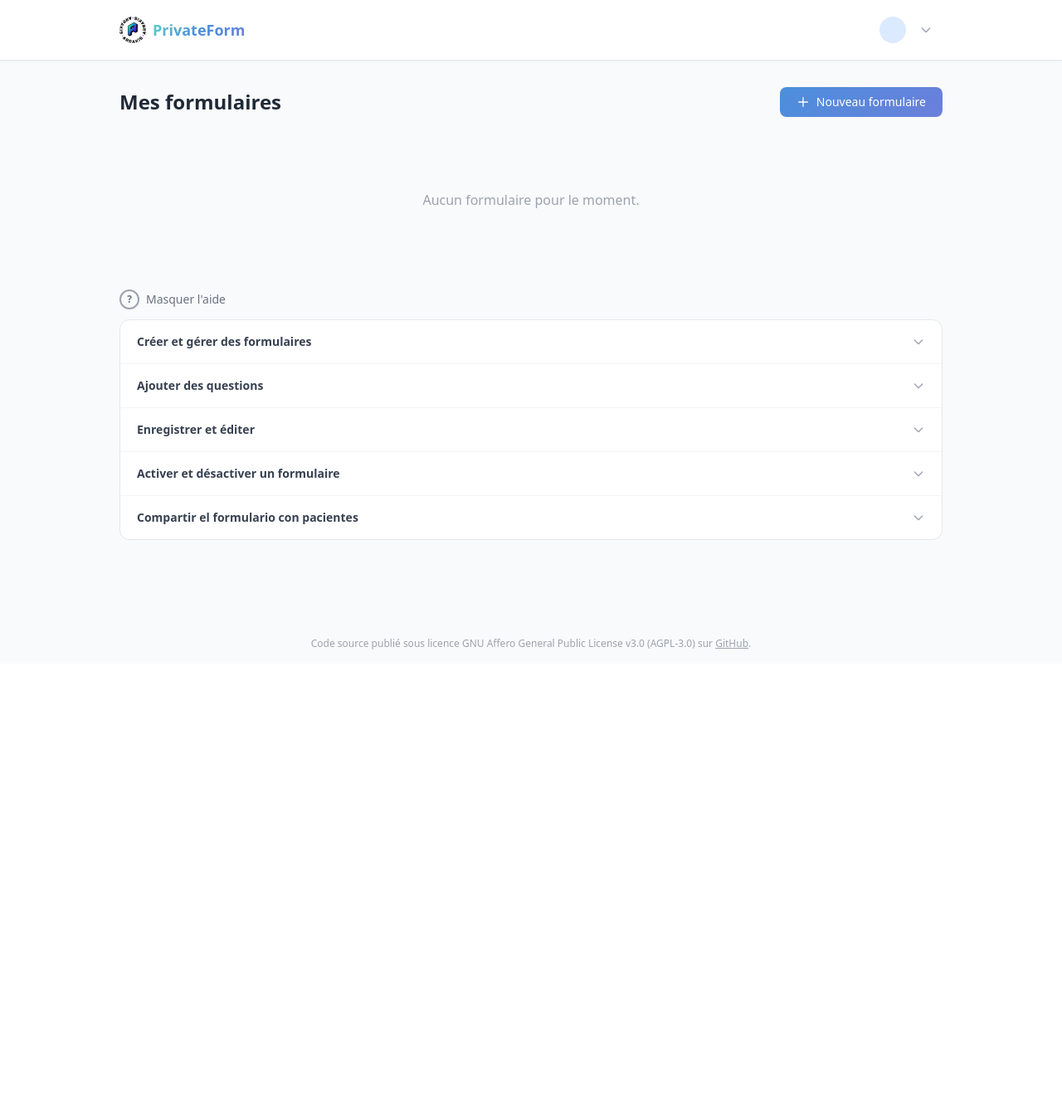
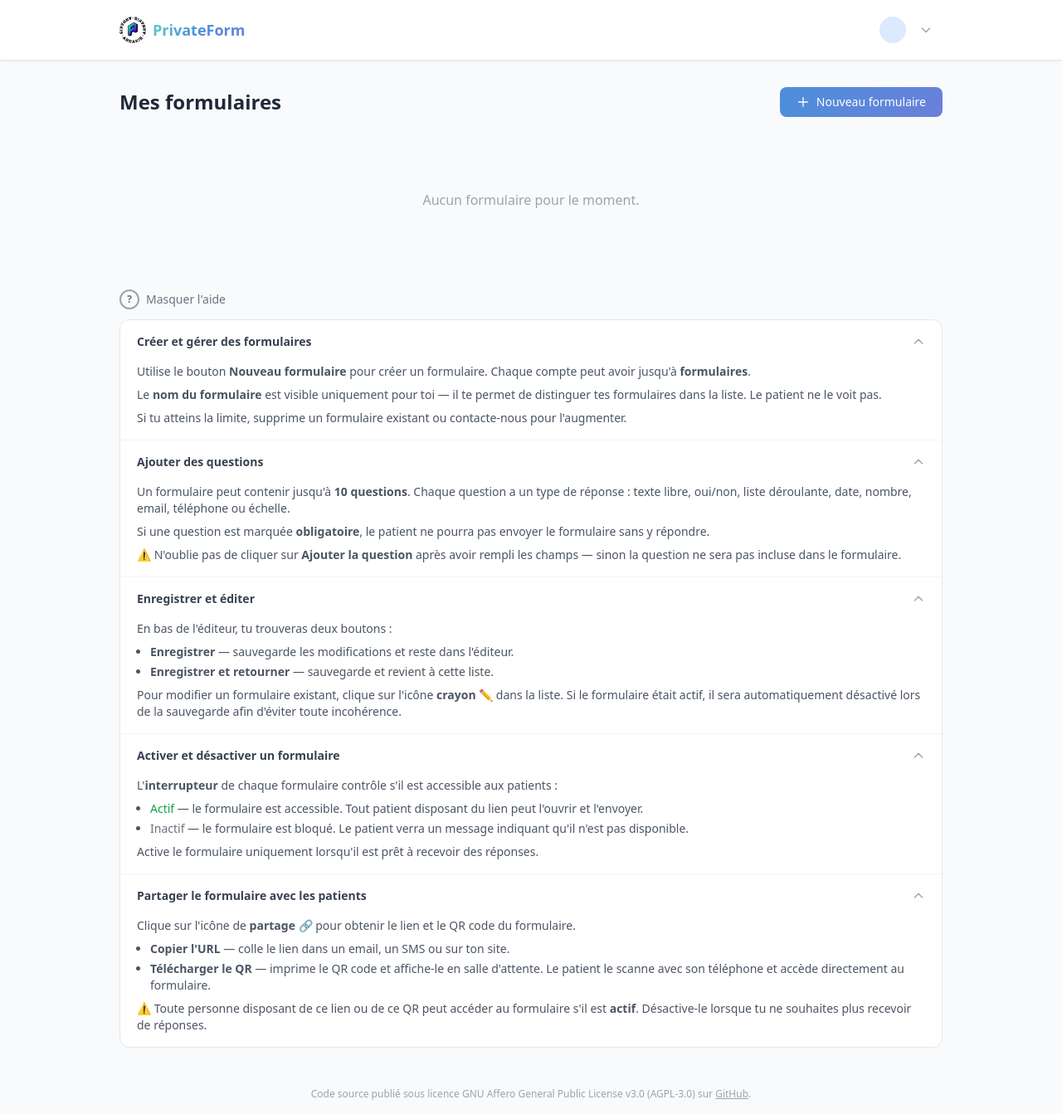
Before and after one commit to Arrakis-IT/PrivateForm, a FastAPI app: template app/templates/forms/home.html in a window 1280 px wide. Shown: the whole page at 83% size. Before the commit the page ends 783 px from the top, so only its background shows below. Run offline with FastAPI, Linux system fonts and the light colour scheme; the template is opened without the code that fills it, so the values that code supplies are empty; parts of the project's set-up code (start-up, migrations or seed data) failed here and were passed over; some libraries are stand-ins or nearby versions.

Commit message:
fix: translations and help uncollapsed by default

```diff
--- a/app/templates/forms/home.html
+++ b/app/templates/forms/home.html
@@ -195,12 +195,12 @@
                     <svg id="help-3-icon" class="w-4 h-4 text-gray-400 transition-transform" fill="none" stroke="currentColor" viewBox="0 0 24 24"><path stroke-linecap="round" stroke-linejoin="round" stroke-width="2" d="M19 9l-7 7-7-7"/></svg>
                 </button>
                 <div id="help-3" class="px-5 pb-4 text-sm text-gray-600 space-y-2" style="display:none;">
-                    <p>En bas del editor tienes dos botones:</p>
+                    <p>En bas de l'éditeur, tu trouveras deux boutons :</p>
                     <ul class="list-disc pl-4 space-y-1">
-                        <li><strong>Enregistrer</strong> — guarda los cambios y se queda en el editor.</li>
-                        <li><strong>Enregistrer et retourner</strong> — guarda y vuelve a esta lista.</li>
+                        <li><strong>Enregistrer</strong> — sauvegarde les modifications et reste dans l'éditeur.</li>
+                        <li><strong>Enregistrer et retourner</strong> — sauvegarde et revient à cette liste.</li>
                     </ul>
-                    <p>Para editar un formulario ya creado, haz clic en el icono de <strong>lápiz ✏️</strong> en la lista. Si el formulario estaba activo, se desactivará automáticamente al guardar para evitar inconsistencias.</p>
+                    <p>Pour modifier un formulaire existant, clique sur l'icône <strong>crayon ✏️</strong> dans la liste. Si le formulaire était actif, il sera automatiquement désactivé lors de la sauvegarde afin d'éviter toute incohérence.</p>
                 </div>
             </div>
 
@@ -211,28 +211,28 @@
                     <svg id="help-4-icon" class="w-4 h-4 text-gray-400 transition-transform" fill="none" stroke="currentColor" viewBox="0 0 24 24"><path stroke-linecap="round" stroke-linejoin="round" stroke-width="2" d="M19 9l-7 7-7-7"/></svg>
                 </button>
                 <div id="help-4" class="px-5 pb-4 text-sm text-gray-600 space-y-2" style="display:none;">
-                    <p>El <strong>interruptor</strong> de cada formulario controla si está accesible para los pacientes:</p>
+                    <p>L'<strong>interrupteur</strong> de chaque formulaire contrôle s'il est accessible aux patients :</p>
                     <ul class="list-disc pl-4 space-y-1">
-                        <li><span class="text-green-600 font-medium">Actif</span> — el formulario es accesible. Cualquier paciente con el enlace puede abrirlo y enviarlo.</li>
-                        <li><span class="text-gray-500 font-medium">Inactif</span> — el formulario está bloqueado. El paciente verá un mensaje de que no está disponible.</li>
+                        <li><span class="text-green-600 font-medium">Actif</span> — le formulaire est accessible. Tout patient disposant du lien peut l'ouvrir et l'envoyer.</li>
+                        <li><span class="text-gray-500 font-medium">Inactif</span> — le formulaire est bloqué. Le patient verra un message indiquant qu'il n'est pas disponible.</li>
                     </ul>
-                    <p>Activa el formulario solo cuando esté listo para recibir respuestas.</p>
+                    <p>Active le formulaire uniquement lorsqu'il est prêt à recevoir des réponses.</p>
                 </div>
             </div>
 
             <!-- Section 5 -->
             <div>
                 <button onclick="toggleSection('help-5')" class="w-full flex items-center justify-between px-5 py-4 text-left hover:bg-gray-50 transition-colors">
-                    <span class="text-sm font-semibold text-gray-700">Compartir el formulario con pacientes</span>
+                    <span class="text-sm font-semibold text-gray-700">Partager le formulaire avec les patients</span>
                     <svg id="help-5-icon" class="w-4 h-4 text-gray-400 transition-transform" fill="none" stroke="currentColor" viewBox="0 0 24 24"><path stroke-linecap="round" stroke-linejoin="round" stroke-width="2" d="M19 9l-7 7-7-7"/></svg>
                 </button>
                 <div id="help-5" class="px-5 pb-4 text-sm text-gray-600 space-y-2" style="display:none;">
-                    <p>Haz clic en el icono de <strong>compartir 🔗</strong> para obtener el enlace y el código QR del formulario.</p>
+                    <p>Clique sur l'icône de <strong>partage 🔗</strong> pour obtenir le lien et le QR code du formulaire.</p>
                     <ul class="list-disc pl-4 space-y-1">
-                        <li><strong>Copiar URL</strong> — pega el enlace en un email, SMS o web.</li>
-                        <li><strong>Descargar QR</strong> — imprime el código QR y colócalo en la sala de espera. El paciente lo escanea con su móvil y accede al formulario directamente.</li>
+                        <li><strong>Copier l'URL</strong> — colle le lien dans un email, un SMS ou sur ton site.</li>
+                        <li><strong>Télécharger le QR</strong> — imprime le QR code et affiche-le en salle d'attente. Le patient le scanne avec son téléphone et accède directement au formulaire.</li>
                     </ul>
-                    <p>⚠️ Cualquier persona con ese enlace o QR puede acceder al formulario si está <strong>activo</strong>. Desactívalo cuando no quieras recibir más respuestas.</p>
+                    <p>⚠️ Toute personne disposant de ce lien ou de ce QR peut accéder au formulaire s'il est <strong>actif</strong>. Désactive-le lorsque tu ne souhaites plus recevoir de réponses.</p>
                 </div>
             </div>
 
@@ -299,12 +299,19 @@ function toggleSection(id) {
     icon.style.transform = isOpen ? "" : "rotate(180deg)";
 }
 
-// On load: open panel by default first time, respect preference afterwards
+// On load: open panel + all sections first time, respect preference afterwards
 (function() {
     const pref = localStorage.getItem(HELP_KEY);
     if (pref === null || pref === "1") {
         document.getElementById("help-panel").style.display = "block";
         document.getElementById("help-toggle-label").textContent = "Masquer l'aide";
+        if (pref === null) {
+            // First visit: expand all sections
+            for (let i = 1; i <= 5; i++) {
+                document.getElementById(`help-${i}`).style.display = "block";
+                document.getElementById(`help-${i}-icon`).style.transform = "rotate(180deg)";
+            }
+        }
     }
 })();
 </script>
```
